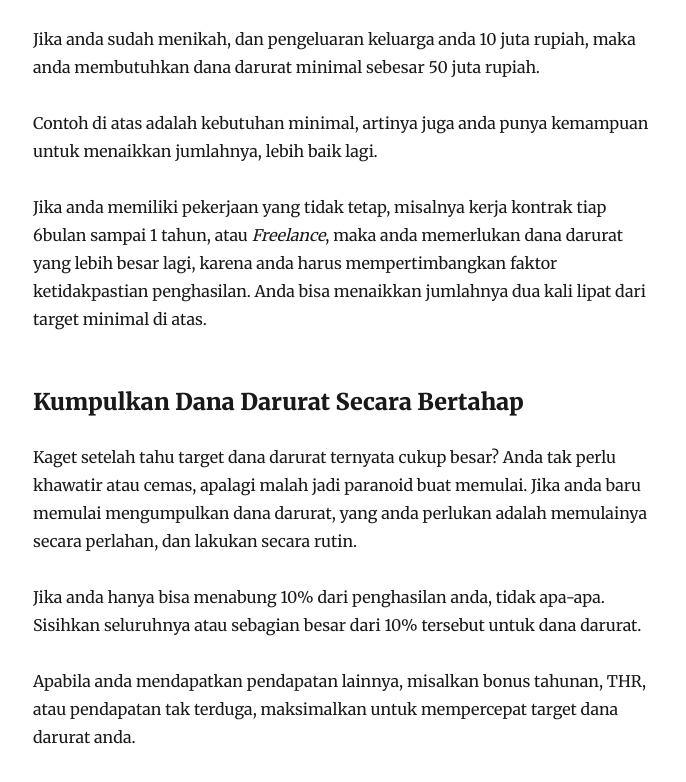
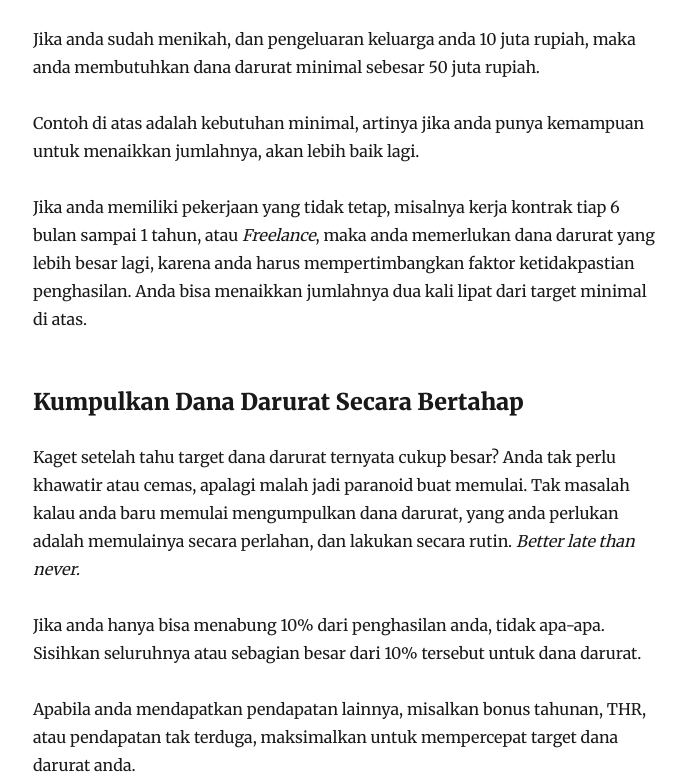
Before and after one commit to omdjin/farizal.id, a Gatsby site: page /tips-mengumpulkan-dana-darurat/ in a window 1280 px wide. Shown: the part 2818-3600 px from the top of the page, without its empty margins (292-978 px from the left). Built offline with nearby package versions, Linux system fonts and the light colour scheme; Gatsby itself is replaced by a stand-in of ours; some packages are replaced by stand-ins of ours.

Commit message:
Editor: improve artikel (#17)

```diff
--- a/content/blog/tips-mengumpulkan-dana-darurat/index.md
+++ b/content/blog/tips-mengumpulkan-dana-darurat/index.md
@@ -49,12 +49,12 @@ Jika anda lajang dan pengeluaran bulanan anda 5 juta rupiah, maka anda membutuhk
 
 Jika anda sudah menikah, dan pengeluaran keluarga anda 10 juta rupiah, maka anda membutuhkan dana darurat minimal sebesar 50 juta rupiah.
 
-Contoh di atas adalah kebutuhan minimal, artinya juga anda punya kemampuan untuk menaikkan jumlahnya, lebih baik lagi.
+Contoh di atas adalah kebutuhan minimal, artinya jika anda punya kemampuan untuk menaikkan jumlahnya, akan lebih baik lagi.
 
-Jika anda memiliki pekerjaan yang tidak tetap, misalnya kerja kontrak tiap 6bulan sampai 1 tahun, atau *Freelance*, maka anda memerlukan dana darurat yang lebih besar lagi, karena anda harus mempertimbangkan faktor ketidakpastian penghasilan. Anda bisa menaikkan jumlahnya dua kali lipat dari target minimal di atas.
+Jika anda memiliki pekerjaan yang tidak tetap, misalnya kerja kontrak tiap 6 bulan sampai 1 tahun, atau *Freelance*, maka anda memerlukan dana darurat yang lebih besar lagi, karena anda harus mempertimbangkan faktor ketidakpastian penghasilan. Anda bisa menaikkan jumlahnya dua kali lipat dari target minimal di atas.
 
 ### Kumpulkan Dana Darurat Secara Bertahap
-Kaget setelah tahu target dana darurat ternyata cukup besar? Anda tak perlu khawatir atau cemas, apalagi malah jadi paranoid buat memulai. Jika anda baru memulai mengumpulkan dana darurat, yang anda perlukan adalah memulainya secara perlahan, dan lakukan secara rutin.
+Kaget setelah tahu target dana darurat ternyata cukup besar? Anda tak perlu khawatir atau cemas, apalagi malah jadi paranoid buat memulai. Tak masalah kalau anda baru memulai mengumpulkan dana darurat, yang anda perlukan adalah memulainya secara perlahan, dan lakukan secara rutin. *Better late than never.*
 
 Jika anda hanya bisa menabung 10% dari penghasilan anda, tidak apa-apa. Sisihkan seluruhnya atau sebagian besar dari 10% tersebut untuk dana darurat.
 
@@ -75,3 +75,5 @@ Deposito yang saya gunakan adalah deposito dari Jenius (Bank BTPN), karena aplik
 Saya menyarankan Anda untuk memilih deposito berjangka 1 bulan, untuk meminimalisir lamanya waktu pencairan dan hangusnya *return* atau bunga jika anda mencairkan deposito kurang dari waktu jatuh tempo.
 
 Memang sih, makin lama jangka waktu deposito maka *return*-nya pun akan lebih besar. Tapi dana darurat ini kebutuhannya ya untuk kebutuhan darurat, bukan untuk investasi. Sebaiknya pisahkan dana untuk kebutuhan darurat dan kebutuhan investasi.
+
+Demikian tips dari saya. Anda punya tips sendiri, atau punya pengalaman menarik selama mengumpulkan dana darurat? Sampaikan di kolom komentar ;)
```
